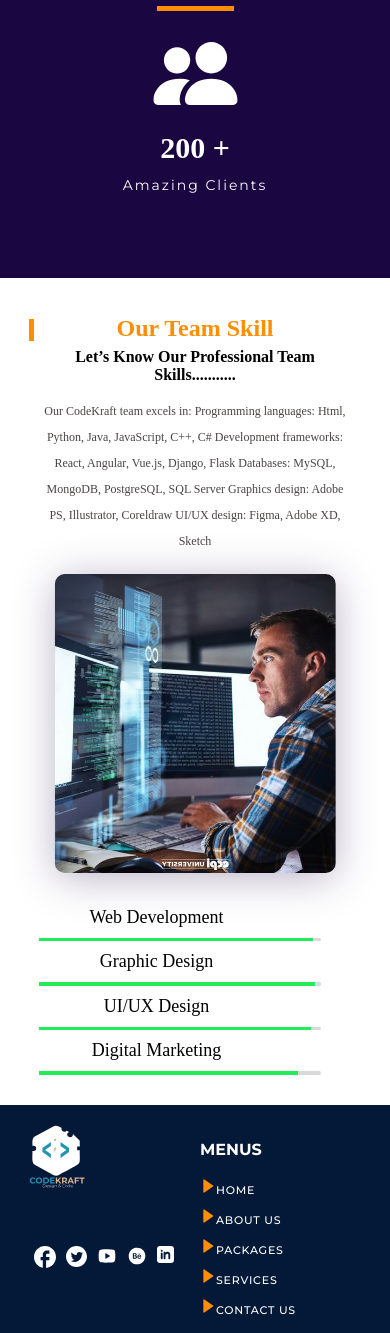
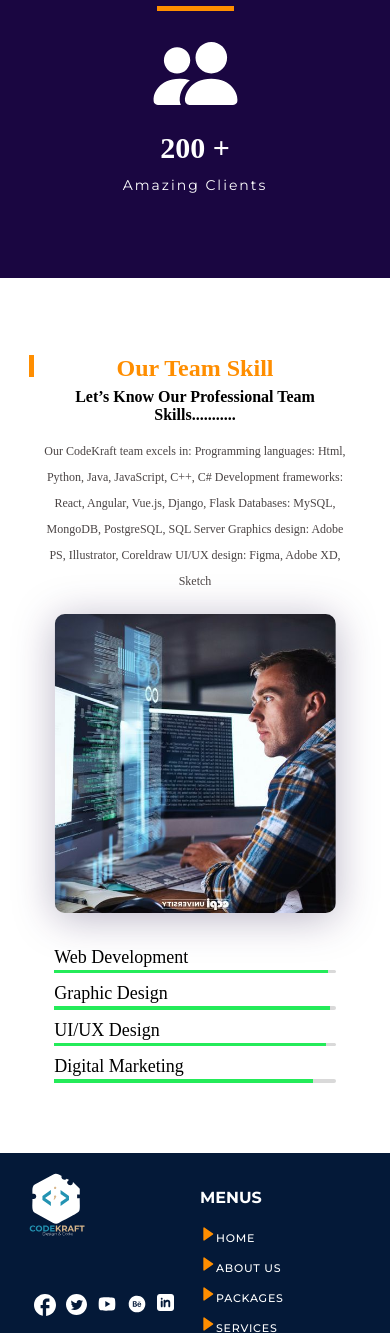
Before and after one commit to ogungbile-oluwasogo/codekraft, a React (Vite) app: page /aboutus in a window 390 px wide. Shown: the part 1678-3011 px from the top of the page. Built offline with nearby package versions, Linux system fonts and the light colour scheme.

Commit message:
about us page

```diff
--- a/src/Components/AboutUsComponent/TeamSkill.module.css
+++ b/src/Components/AboutUsComponent/TeamSkill.module.css
@@ -5,7 +5,7 @@
     gap: 20px;
     width: 80%;
     margin: 20px auto;
-    padding: 10px;
+    padding: 50px 10px;
 }
 
 .TeamSkill .item1 {
@@ -22,6 +22,7 @@
 .TeamSkill .item2 img{
     width: 500px;
     height: 488px;
+    margin-top: 50px;
     filter: drop-shadow(0px 5px 20px rgba(26, 6, 65, 0.3));
     border-radius: 10px;
     transform: matrix(-1, 0, 0, 1, 0, 0);
@@ -62,17 +63,24 @@
     width: 6px;
     height: 34px;
     left: -30px ;
-    top: 25px;
+    top: 63px;
     background: #FF8E00;
+}
+
+.item3 {
+    position: absolute;
+    bottom: 70px;
+    left: 10px;
 }
 
 .item3 h4 {
 width: 235px;
 font-family: 'Crimson Text';
 font-style: normal;
+text-align: left;
 font-weight: 400;
 font-size: 18px;
-margin: 10px 0px;
+margin: 10px 0px 2px 0px;
 }
 
 .item3 .outerChart {
@@ -170,8 +178,13 @@ background: #24EB59;
         width: 5px;
         height: 30px;
         left: 0px ;
-        top: 26px;
+        top: 65px;
         background: #FF8E00;
+    }
+
+    .item3 {
+        position:unset;
+        margin: auto;
     }
 }
 
@@ -199,7 +212,7 @@ background: #24EB59;
         width: 5px;
         height: 22px;
         left: 0px ;
-        top: 21px;
+        top: 57px;
         background: #FF8E00;
     }
 }
```
